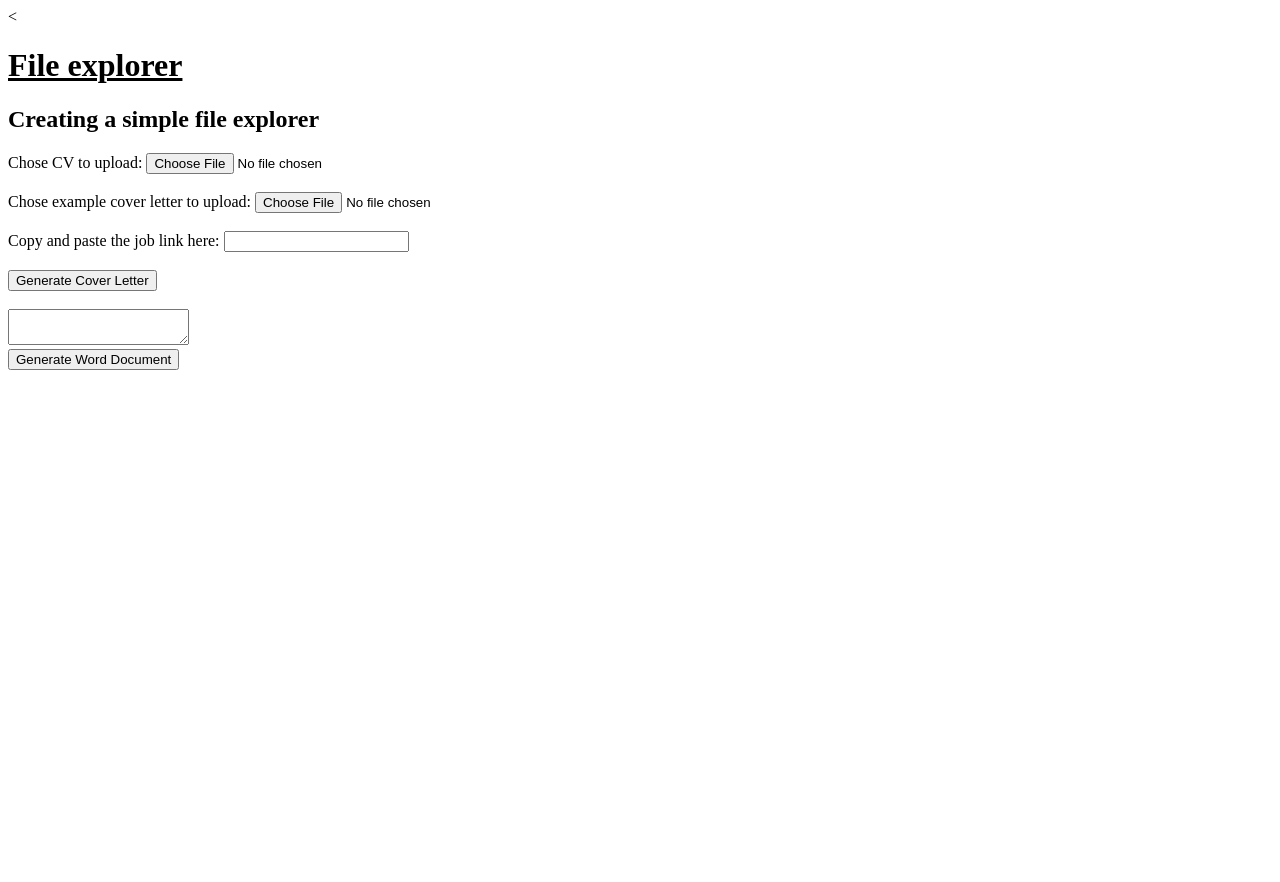
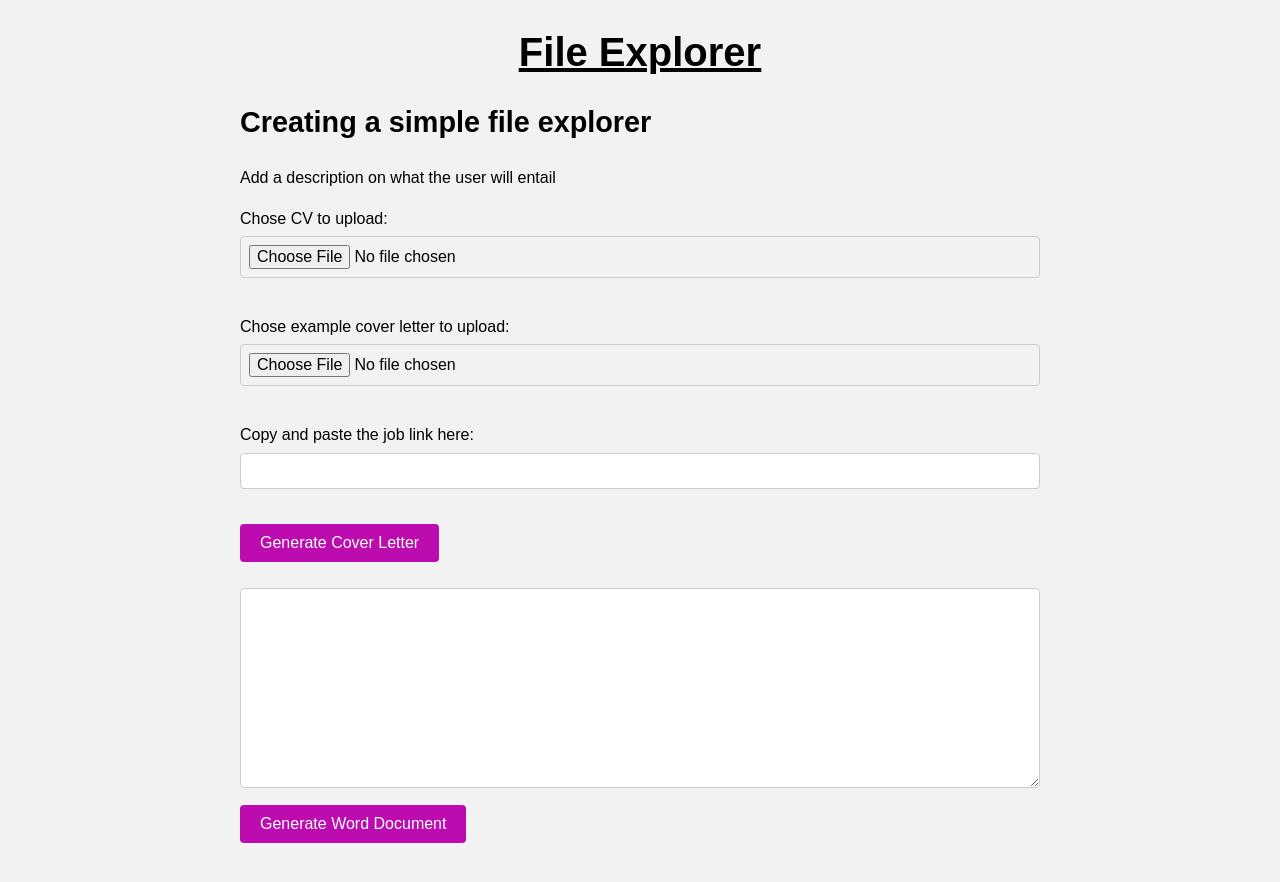
Before and after one commit to ishaaq08/auto_cover_letter, a website with bundled scripts: page frontend/index.html in a window 1280 px wide. Before the commit the page ends 800 px from the top, so only its background shows below. Built offline with nearby package versions, Linux system fonts and the light colour scheme.

Commit message:
css for frontend

```diff
--- a/frontend/index.html
+++ b/frontend/index.html
@@ -3,15 +3,17 @@
 <head>
     <meta charset="UTF-8">
     <meta name="viewport" content="width=device-width, initial-scale=1.0">
-    <title>Document</title>
+    <title>File Explorer</title>
     <script src="https://cdnjs.cloudflare.com/ajax/libs/mammoth/1.4.2/mammoth.browser.min.js" defer></script>
-    <<script src="https://cdn.jsdelivr.net/npm/docx-js@1.0.1/dist/docx.min.js"></script>
+    <script src="https://cdn.jsdelivr.net/npm/docx-js@1.0.1/dist/docx.min.js"></script>
     <script src="https://cdnjs.cloudflare.com/ajax/libs/FileSaver.js/2.0.5/FileSaver.min.js" defer></script>
     <script src="app.js" type="module" defer></script>
+    <link rel="stylesheet" href="styles.css">
 </head>
 <body>
-    <h1><u>File explorer</u></h1>
+    <h1><u>File Explorer</u></h1>
     <h2>Creating a simple file explorer</h2>
+    <p>Add a description on what the user will entail</p>
     <label for="cv">Chose CV to upload:</label>
     <input
         type= "file"
--- /dev/null
+++ b/frontend/styles.css
@@ -0,0 +1,76 @@
+body, h1, h2, label, input, textarea, button, p {
+    margin: 0;
+    padding: 0;
+}
+
+body {
+    background-color: #f2f2f2;
+    font-family: Arial, sans-serif;
+    line-height: 1.6;
+    padding: 20px;
+    max-width: 800px;
+    margin: auto;
+}
+h1 {
+    font-size: 2.5rem;
+    margin-bottom: 15px;
+    text-decoration: underline;
+    text-align: center;
+}
+
+h2 {
+    font-size: 1.8rem;
+    margin-bottom: 10px;
+}
+p {
+    margin-bottom: 15px;
+}
+
+label {
+    display: block;
+    font-size: 1rem;
+    margin-bottom: 5px;
+}
+
+input[type="file"], input[type="text"], textarea {
+    width: 100%;
+    padding: 8px;
+    margin-bottom: 10px;
+    font-size: 1rem;
+    border: 1px solid #ccc;
+    border-radius: 4px;
+    box-sizing: border-box;
+}
+
+input[type="file"] {
+    cursor: pointer;
+}
+
+button {
+    padding: 10px 20px;
+    background-color: #bc0cb0;
+    color: white;
+    border: none;
+    border-radius: 4px;
+    cursor: pointer;
+    font-size: 1rem;
+}
+
+button:hover {
+    background-color: #b30080;
+}
+
+textarea {
+    width: 100%;
+    height: 200px;
+    padding: 8px;
+    font-size: 1rem;
+    border: 1px solid #ccc;
+    border-radius: 4px;
+    resize: vertical;
+}
+
+p {
+    margin-top: 20px;
+    font-size: 1rem;
+}
```
